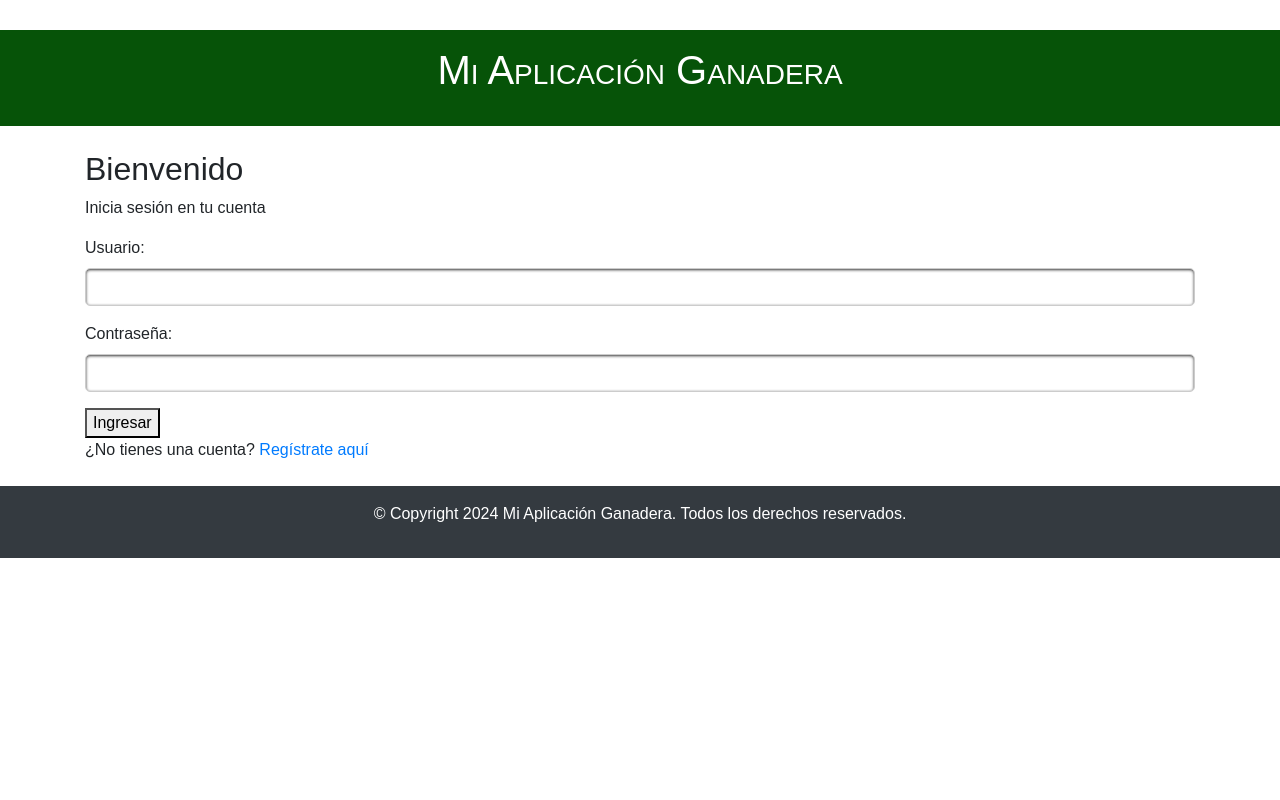
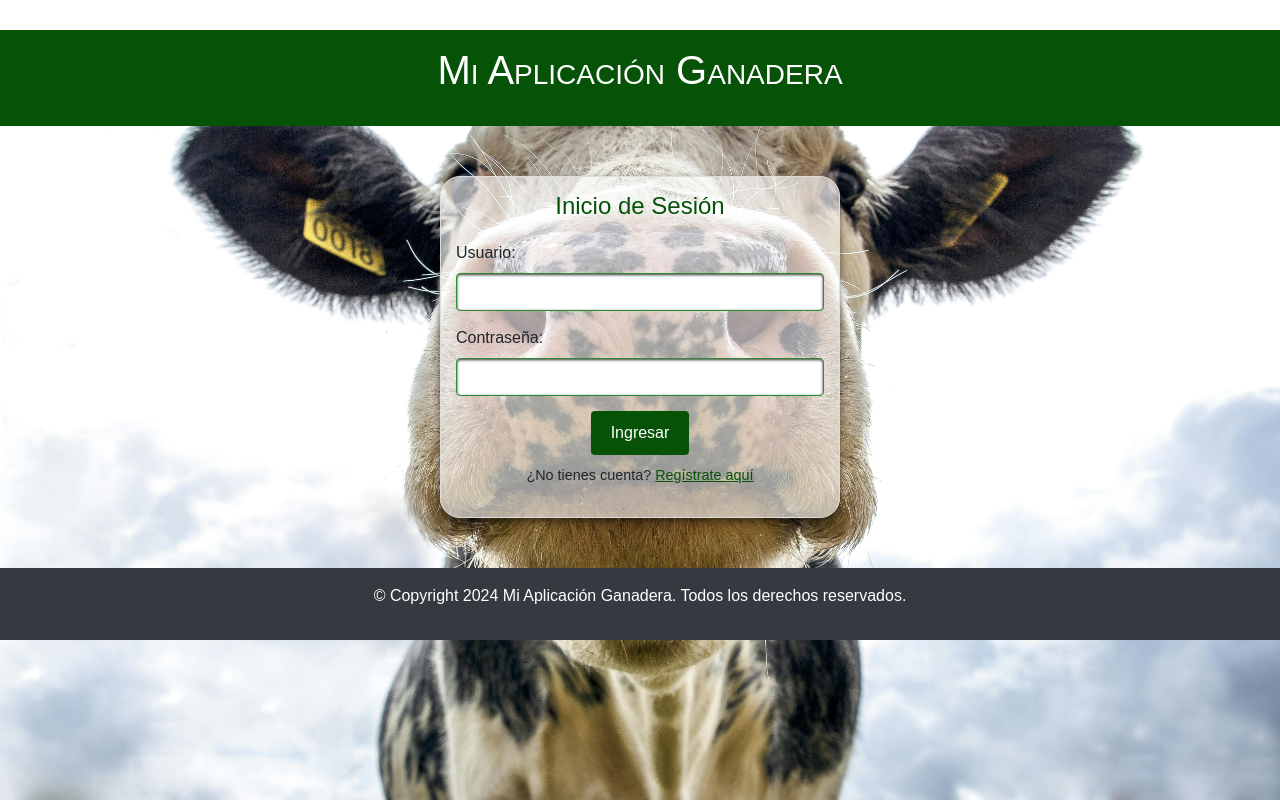
Before and after one commit to lhlopezgi/app_control_ganadero, a Django app: page /login/ in a window 1280 px wide. Run offline with Django 5.2, Linux system fonts and the light colour scheme; some libraries are stand-ins or nearby versions.

Commit message:
commit 5 recupera estilo de inicio de sesion e incluye cerrar sesion

```diff
--- a/ganaderia/static/css/styles.css
+++ b/ganaderia/static/css/styles.css
@@ -74,3 +87,101 @@ body {
     border-radius: 5px;
     box-shadow: inset 0 1px 3px rgba(0, 0, 0, 0.8);
 }
+
+.sidebar-title {
+    text-align: center; /* Centra el texto horizontalmente */
+    font-size: 30px; /* Ajusta el tamaño de la fuente si es necesario */
+    margin-bottom: 20px; /* Espacio debajo del título para separarlo de los elementos de menú */
+    color: #ecf0f1; /* Asegúrate de que el color sea el mismo que el de los enlaces */
+}
+
+.sidebar {
+    min-width: 250px;
+    max-width: fit-content; /* Ajusta dinámicamente el ancho según el texto */
+}
+
+/*.dashboard-page {
+    background-image: url("../img/imagen4vaca.jpg"); /* Ruta de la imagen de fondo
+    background-size: cover; /* Ajusta la imagen para cubrir todo el fondo
+    background-repeat: no-repeat;
+    background-position: center;
+}*/
+
+
+
+/* Estilos de la página de inicio de sesión */
+.login-container {
+    max-width: 400px;
+    margin: 50px auto;
+    padding: 20px;
+    border: 1px solid #ddd;
+    border-radius: 8px;
+    box-shadow: 0 4px 8px rgba(0, 0, 0, 0.2);
+    background-color: #fff;
+    text-align: center;
+}
+
+.login-container h2 {
+    margin-bottom: 20px;
+    font-size: 1.5em;
+    color: #065308;
+}
+
+.form-group {
+    margin-bottom: 15px;
+    text-align: left;
+}
+
+.form-control {
+    width: 100%;
+    padding: 10px;
+    border: 1px solid #2e8a31;
+    border-radius: 4px;
+}
+
+.btn-primary {
+    background-color: #065308;
+    color: #fff;
+    padding: 10px 20px;
+    border: none;
+    border-radius: 4px;
+    cursor: pointer;
+    transition: background-color 0.3s ease;
+}
+
+.btn-primary:hover {
+    background-color: #053d06;
+}
+
+.register-link {
+    margin-top: 10px;
+    font-size: 0.9em;
+}
+
+.register-link a {
+    color: #065308;
+    text-decoration: underline;
+}
+
+/* Estilo de fondo para la página de inicio de sesión */
+body.login-page {
+    background-image: url("../img/imagen1vaca.jpg");
+    background-size: cover; /* Para cubrir todo el fondo */
+    background-position: center; /* Centra la imagen */
+    background-repeat: no-repeat; /* Evita que se repita la imagen */
+    background-position: center 25%;
+}
+
+body {
+    background: none; /* Eliminar la imagen de fondo para otras páginas */
+}
+
+.login-container {
+    max-width: 400px;
+    margin: 50px auto;
+    padding: 15px;
+    border: 1px solid #ddd;
+    border-radius: 20px;
+    background-color: rgba(255, 255, 255, 0.6); /* Fondo blanco semi-transparente */
+    box-shadow: 0 4px 8px rgba(0, 0, 0, 0.5);
+}
--- a/ganaderia/templates/ganaderia/login.html
+++ b/ganaderia/templates/ganaderia/login.html
@@ -1,22 +1,15 @@
+
+
 {% extends 'ganaderia/base.html' %}
 
-{% block title %}Iniciar sesión - Mi Aplicación Ganadera{% endblock %}
+{% block title %}Login - Mi Aplicación Ganadera{% endblock %}
 
 {% block content %}
-<div class="login-page">
+<body class="login-page">
+
 <div class="login-container">
-        <h2 class="login-title">Bienvenido</h2>
-        <p class="login-subtitle">Inicia sesión en tu cuenta</p>
-
-        {% if messages %}
-            <div class="alert">
-                {% for message in messages %}
-                    <p>{{ message }}</p>
-                {% endfor %}
-            </div>
-        {% endif %}
-
-        <form method="post" class="login-form">
+    <h2>Inicio de Sesión</h2>
+    <form method="post" action="{% url 'login' %}">
         {% csrf_token %}
         <div class="form-group">
             <label for="username">Usuario:</label>
@@ -26,10 +19,8 @@
             <label for="password">Contraseña:</label>
             <input type="password" name="password" id="password" class="form-control" required>
         </div>
-            <button type="submit" class="btn-login">Ingresar</button>
+        <button type="submit" class="btn btn-primary">Ingresar</button>
     </form>
-
-        <p class="register-link">¿No tienes una cuenta? <a href="{% url 'register' %}">Regístrate aquí</a></p>
-    </div>
+    <p class="register-link">¿No tienes cuenta? <a href="{% url 'register' %}">Regístrate aquí</a></p>
 </div>
 {% endblock %}
```
Also changed, not shown: other parts of ganaderia/static/css/styles.css (+29 -16 lines), ganaderia/templates/ganaderia/dashboard.html (+9 -0 lines). Lines whose indentation alone changed are shown as unchanged.
